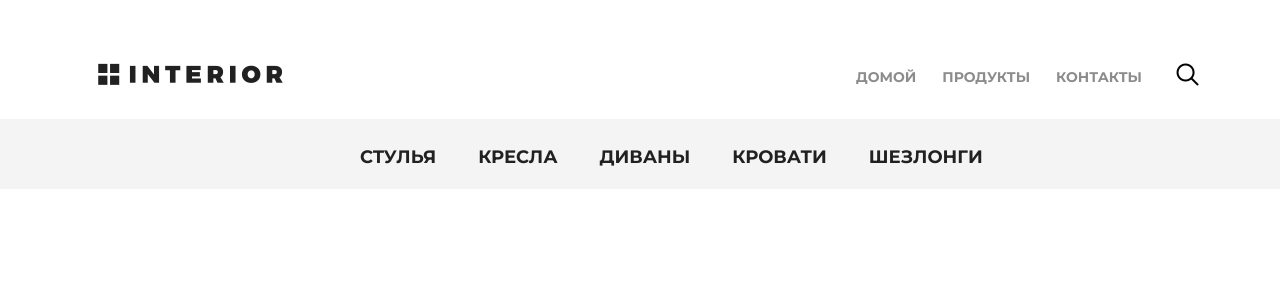
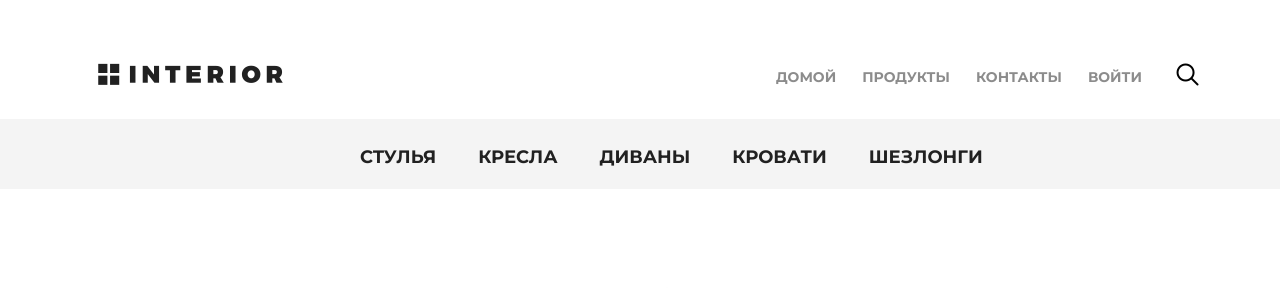
Before and after one commit to Jenny6199/django-start-v2, a Django app: page /empty/ in a window 1280 px wide; the page is wider, and only the part inside the window is pictured. Shown: the top 288 px of that part. Run offline with Django 3.2, Linux system fonts and the light colour scheme; data comes from the database, SQL or seed files in the repository.

Commit message:
add login/logout in inc-main-menu.html

```diff
--- a/src/geekshop/mainapp/templates/includes/inc-main-menu.html
+++ b/src/geekshop/mainapp/templates/includes/inc-main-menu.html
@@ -4,6 +4,15 @@
           <li><a href="{% url 'main' %}" >домой</a></li>
           <li><a href="{% url 'products:index' %}">продукты</a></li>
           <li><a href="{% url 'contact' %}">контакты</a></li>
+          {% if user.is_authenticated %}
+            <li>
+                <a class="a" href= "{% url 'auth:logout' %}">выйти:  {{ user.first_name|default:'Пользователь'}}</a>
+            </li>
+          {% else %}
+            <li>
+                <a class="a" href= "{% url 'auth:login' %}">войти</a>
+            </li>
+          {% endif %}
       </ul>
       <a href="#" class="search"></a>
   </div>
```
